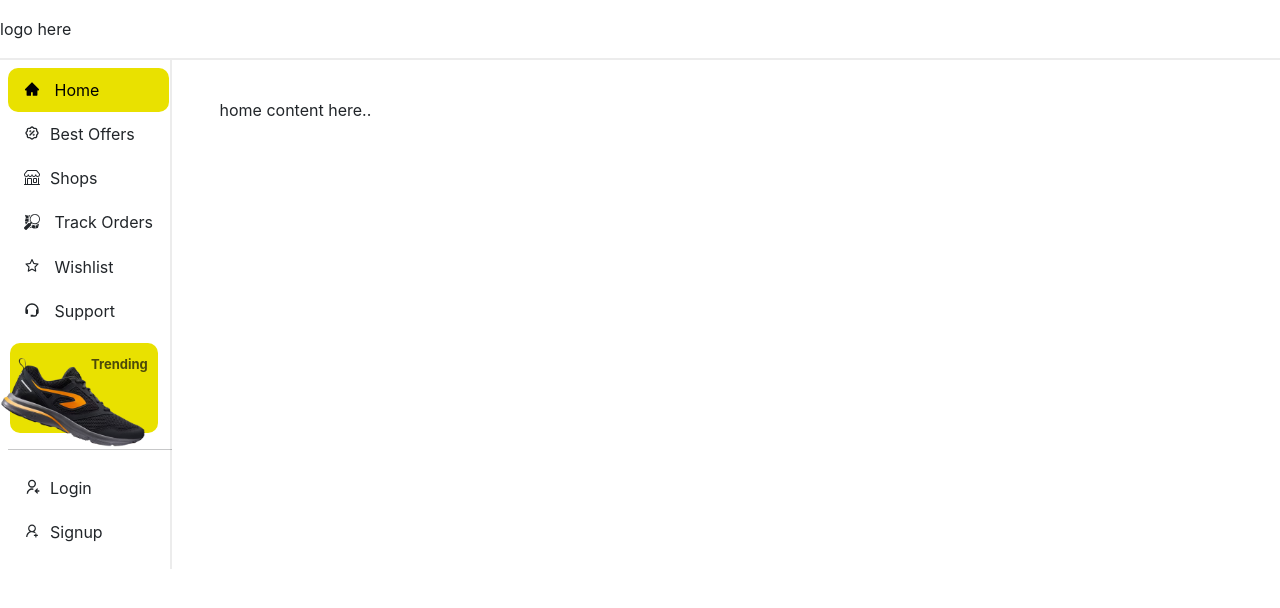
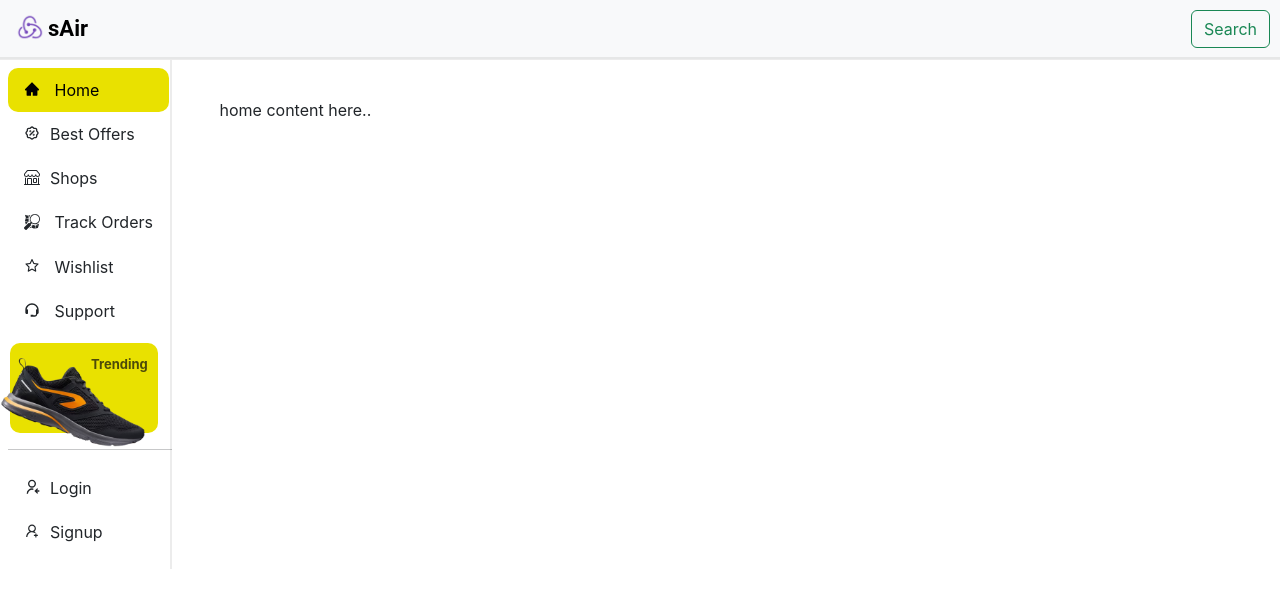
Before and after one commit to vardhanreddy27/sAir, a React (Create React App) app in the folder sair/: page / in a window 1280 px wide. Shown: the top 608 px of the page. Built offline with nearby package versions, Linux system fonts and the light colour scheme.

Commit message:
added logo and search button as of now

```diff
--- a/sair/src/App.css
+++ b/sair/src/App.css
@@ -101,3 +101,15 @@ hr{
     --bs-btn-disabled-bg: #e9e100!important;
     --bs-btn-disabled-border-color: #e9e100!important;
 }
+.nav_img{
+    padding-left: 15px;
+}
+.logo-text{
+    padding-left: 3px;
+    font-family: roboto !important;
+    font-weight: bold;
+    font-size: 22px;
+}
+.button-nav{
+    border-radius: 100px !important;
+}
--- a/sair/src/App.tsx
+++ b/sair/src/App.tsx
@@ -12,8 +12,7 @@ import Signup from "./pages/Signup";
 import "bootstrap/dist/css/bootstrap.css";
 import ReactDOM from "react-dom/client";
 import { BrowserRouter, Routes, Route } from "react-router-dom";
-
-function App() {
+function App(): JSX.Element {
   return (
     <>
       <BrowserRouter>
--- a/sair/src/components/Navbar.tsx
+++ b/sair/src/components/Navbar.tsx
@@ -1,6 +1,19 @@
 import React from "react";
 function Navbar() {
-  return <div className=" row navbar">logo here</div>;
+  return <div className=" row navbar">
+
+<nav className="navbar navbar-light bg-light">
+  <a className="navbar-brand nav_img" href="#">
+
+    <img src="logo512.png " width="30" height="30" className="d-inline-block align-top " alt="" />
+    <a className="logo-text ">sAir</a>
+  </a>
+
+  <button className=" buttom-nav btn btn-outline-success my-2 my-sm-0 " type="submit">Search</button>
+</nav>
+
+
+
+  </div>;
 }
-
 export default Navbar;
```
